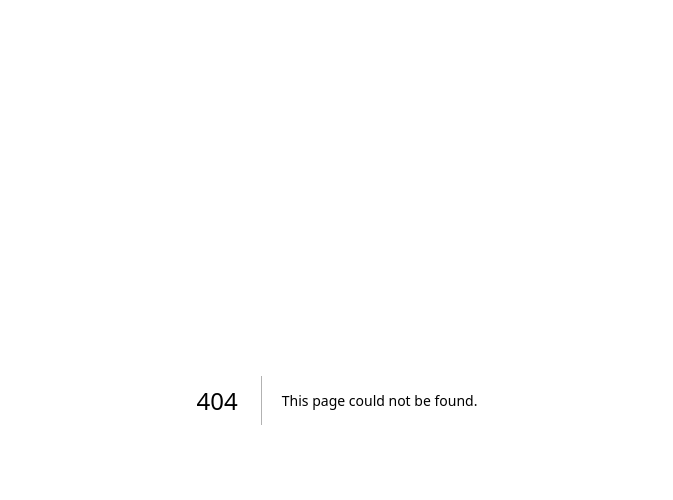
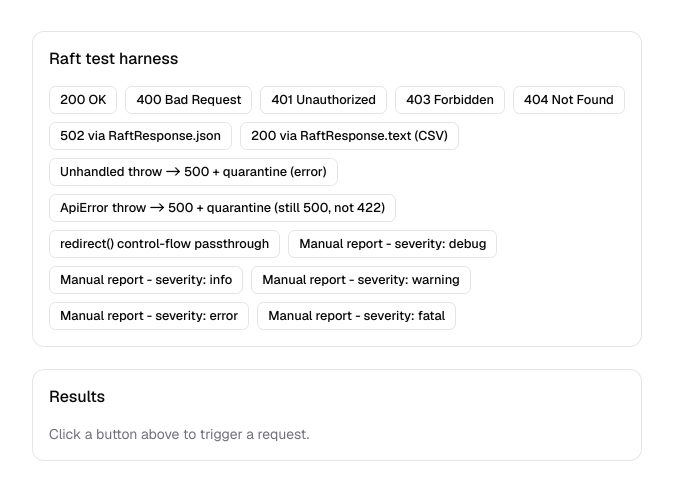
Before and after one commit to uw-datasci/estimathon-v2, a Next.js app in the folder apps/web/: page /raft-test in a window 1280 px wide. Before the commit this address had no page. Shown: the top 500 px of the page, without its empty margins (303-976 px from the left). Built offline with nearby package versions, Linux system fonts and the light colour scheme.

Commit message:
raft test

```diff
--- /dev/null
+++ b/apps/web/app/api/raft-test/route.ts
@@ -0,0 +1,72 @@
+import { withRaft, RaftResponse, ApiError, RaftClient } from "@uw-datasci/raft"
+import type { RaftSeverity } from "@uw-datasci/raft"
+import { redirect } from "next/navigation"
+
+// TODO: remove this route - temporary manual test harness for the raft
+// integration (see /raft-test/page.tsx, also temporary).
+/**
+ * Usage: GET /api/raft-test?type=<...>[&severity=<debug|info|warning|error|fatal>]
+ *
+ * types: ok | badRequest | unauthorized | forbidden | notFound | json | text
+ *        | throw | apiError | redirect | manual
+ */
+export const GET = withRaft(async (request) => {
+  const url = new URL(request.url)
+  const type = url.searchParams.get("type") ?? "throw"
+  const severity = (url.searchParams.get("severity") ?? "error") as RaftSeverity
+
+  switch (type) {
+    case "ok":
+      return RaftResponse.ok({ message: "success" })
+
+    case "badRequest":
+      return RaftResponse.badRequest("id is required", "Bad Request")
+
+    case "unauthorized":
+      return RaftResponse.unauthorized()
+
+    case "forbidden":
+      return RaftResponse.forbidden("Execs only")
+
+    case "notFound":
+      return RaftResponse.notFound("Widget not found")
+
+    case "json":
+      // Custom status code passthrough - what /me uses for upstream errors.
+      return RaftResponse.json({ error: "Upstream error" }, 502)
+
+    case "text":
+      // Non-JSON body - what forward() uses for every proxied route.
+      return RaftResponse.text("id,name\n1,test", "text/csv", 200)
+
+    case "throw":
+      // Unhandled error -> withRaft catches it -> quarantine + clean 500.
+      throw new Error("Forced test error: unhandled throw")
+
+    case "apiError":
+      // Note: withRaft always returns 500 for ANY thrown error - it does NOT
+      // read ApiError.statusCode/code to pick the HTTP status. Those fields
+      // are stored as context only.
+      throw new ApiError("Forced test error: ApiError", 422, "TEST_CODE")
+
+    case "redirect":
+      // Next.js control-flow signal - withRaft must re-throw this untouched
+      // (never quarantine it as an application error). Fetch with
+      // redirect: "manual" client-side to observe the raw 307 rather than
+      // following it.
+      return redirect("/raft-test?redirected=1")
+
+    case "manual":
+      // Bypasses withRaft's catch entirely - reports directly at the chosen
+      // severity, without returning a 500.
+      await RaftClient.getInstance().reportError(
+        new Error(`Forced test error: manual report (${severity})`),
+        { route: "/api/raft-test", method: "GET" },
+        severity
+      )
+      return RaftResponse.ok({ message: `manually reported at ${severity}` })
+
+    default:
+      return RaftResponse.badRequest(`Unknown type: ${type}`)
+  }
+})
--- /dev/null
+++ b/apps/web/app/raft-test/page.tsx
@@ -0,0 +1,149 @@
+"use client"
+
+// TODO: remove this page - temporary manual test harness for the raft
+// integration (see /api/raft-test/route.ts, also temporary).
+
+import { useState } from "react"
+import { Button } from "@estimathon/ui/components/button"
+import {
+  Card,
+  CardContent,
+  CardHeader,
+  CardTitle,
+} from "@estimathon/ui/components/card"
+
+interface TestCase {
+  key: string
+  label: string
+  query: string
+  manualRedirect?: boolean
+}
+
+const CASES: TestCase[] = [
+  { key: "ok", label: "200 OK", query: "type=ok" },
+  { key: "badRequest", label: "400 Bad Request", query: "type=badRequest" },
+  { key: "unauthorized", label: "401 Unauthorized", query: "type=unauthorized" },
+  { key: "forbidden", label: "403 Forbidden", query: "type=forbidden" },
+  { key: "notFound", label: "404 Not Found", query: "type=notFound" },
+  { key: "json", label: "502 via RaftResponse.json", query: "type=json" },
+  { key: "text", label: "200 via RaftResponse.text (CSV)", query: "type=text" },
+  {
+    key: "throw",
+    label: "Unhandled throw -> 500 + quarantine (error)",
+    query: "type=throw",
+  },
+  {
+    key: "apiError",
+    label: "ApiError throw -> 500 + quarantine (still 500, not 422)",
+    query: "type=apiError",
+  },
+  {
+    key: "redirect",
+    label: "redirect() control-flow passthrough",
+    query: "type=redirect",
+    manualRedirect: true,
+  },
+  {
+    key: "manual-debug",
+    label: "Manual report - severity: debug",
+    query: "type=manual&severity=debug",
+  },
+  {
+    key: "manual-info",
+    label: "Manual report - severity: info",
+    query: "type=manual&severity=info",
+  },
+  {
+    key: "manual-warning",
+    label: "Manual report - severity: warning",
+    query: "type=manual&severity=warning",
+  },
+  {
+    key: "manual-error",
+    label: "Manual report - severity: error",
+    query: "type=manual&severity=error",
+  },
+  {
+    key: "manual-fatal",
+    label: "Manual report - severity: fatal",
+    query: "type=manual&severity=fatal",
+  },
+]
+
+interface Result {
+  key: string
+  status: number
+  body: string
+}
+
+export default function RaftTestPage() {
+  const [results, setResults] = useState<Result[]>([])
+  const [loading, setLoading] = useState<string | null>(null)
+
+  async function run(c: (typeof CASES)[number]) {
+    setLoading(c.key)
+    try {
+      const res = await fetch(`/api/raft-test?${c.query}`, {
+        // Redirects would otherwise be followed transparently by fetch;
+        // "manual" surfaces the raw 307 so we can confirm withRaft let the
+        // Next.js control-flow signal through instead of quarantining it.
+        redirect: c.manualRedirect ? "manual" : "follow",
+      })
+      const body = c.manualRedirect
+        ? `(opaqueredirect - type: ${res.type}, status: ${res.status || "0 (opaque)"})`
+        : await res.text()
+      setResults((prev) => [
+        { key: c.key, status: res.status, body },
+        ...prev,
+      ])
+    } finally {
+      setLoading(null)
+    }
+  }
+
+  return (
+    <div className="mx-auto max-w-2xl space-y-6 p-8">
+      <Card>
+        <CardHeader>
+          <CardTitle>Raft test harness</CardTitle>
+        </CardHeader>
+        <CardContent className="flex flex-wrap gap-2">
+          {CASES.map((c) => (
+            <Button
+              key={c.key}
+              variant="outline"
+              size="sm"
+              disabled={loading === c.key}
+              onClick={() => run(c)}
+            >
+              {loading === c.key ? "Running..." : c.label}
+            </Button>
+          ))}
+        </CardContent>
+      </Card>
+
+      <Card>
+        <CardHeader>
+          <CardTitle>Results</CardTitle>
+        </CardHeader>
+        <CardContent className="space-y-2">
+          {results.length === 0 && (
+            <p className="text-muted-foreground text-sm">
+              Click a button above to trigger a request.
+            </p>
+          )}
+          {results.map((r, i) => (
+            <pre
+              key={i}
+              className="bg-muted overflow-x-auto rounded-md p-3 text-xs"
+            >
+              {r.key} -&gt; {r.status}
+              {"\n"}
+              {r.body}
+            </pre>
+          ))}
+        </CardContent>
+      </Card>
+    </div>
+  )
+}
```
